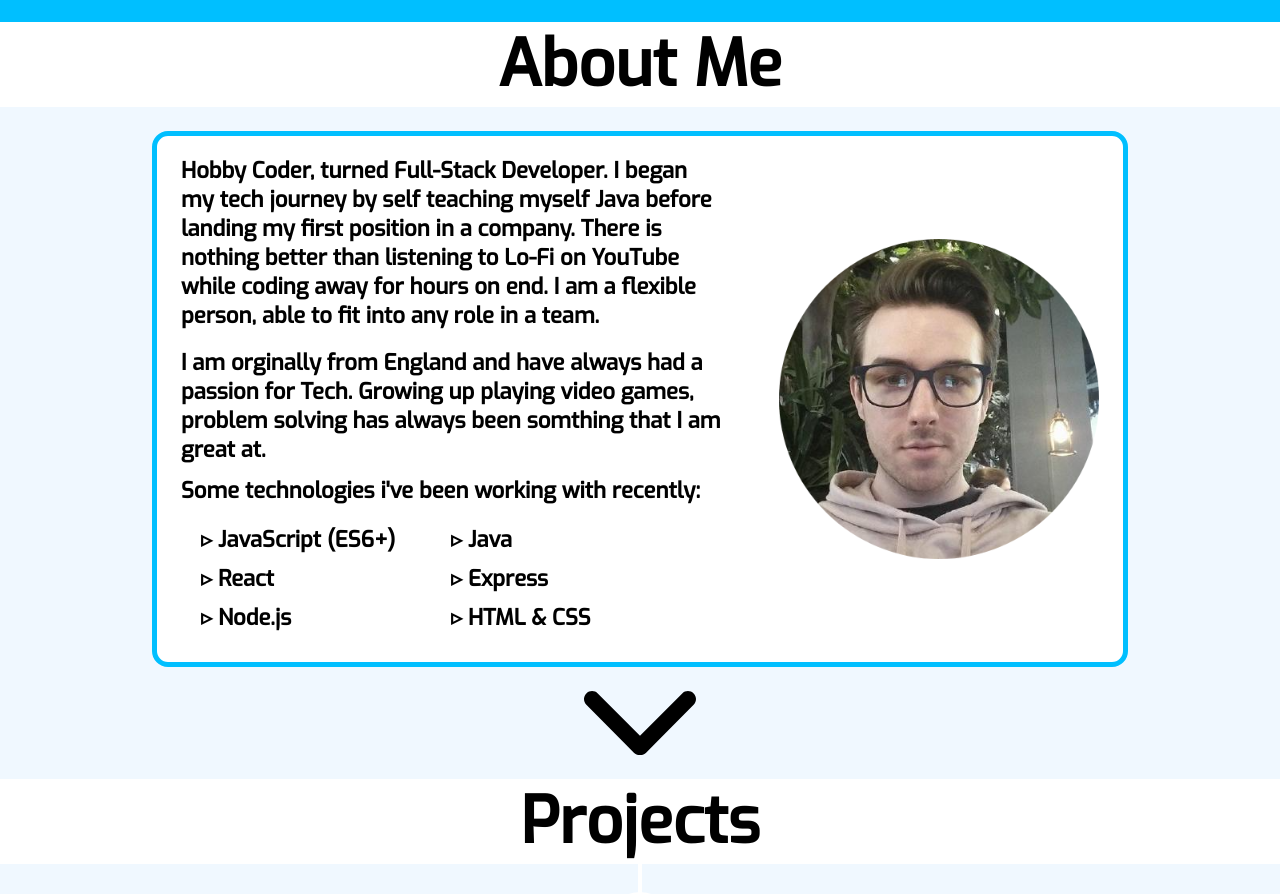
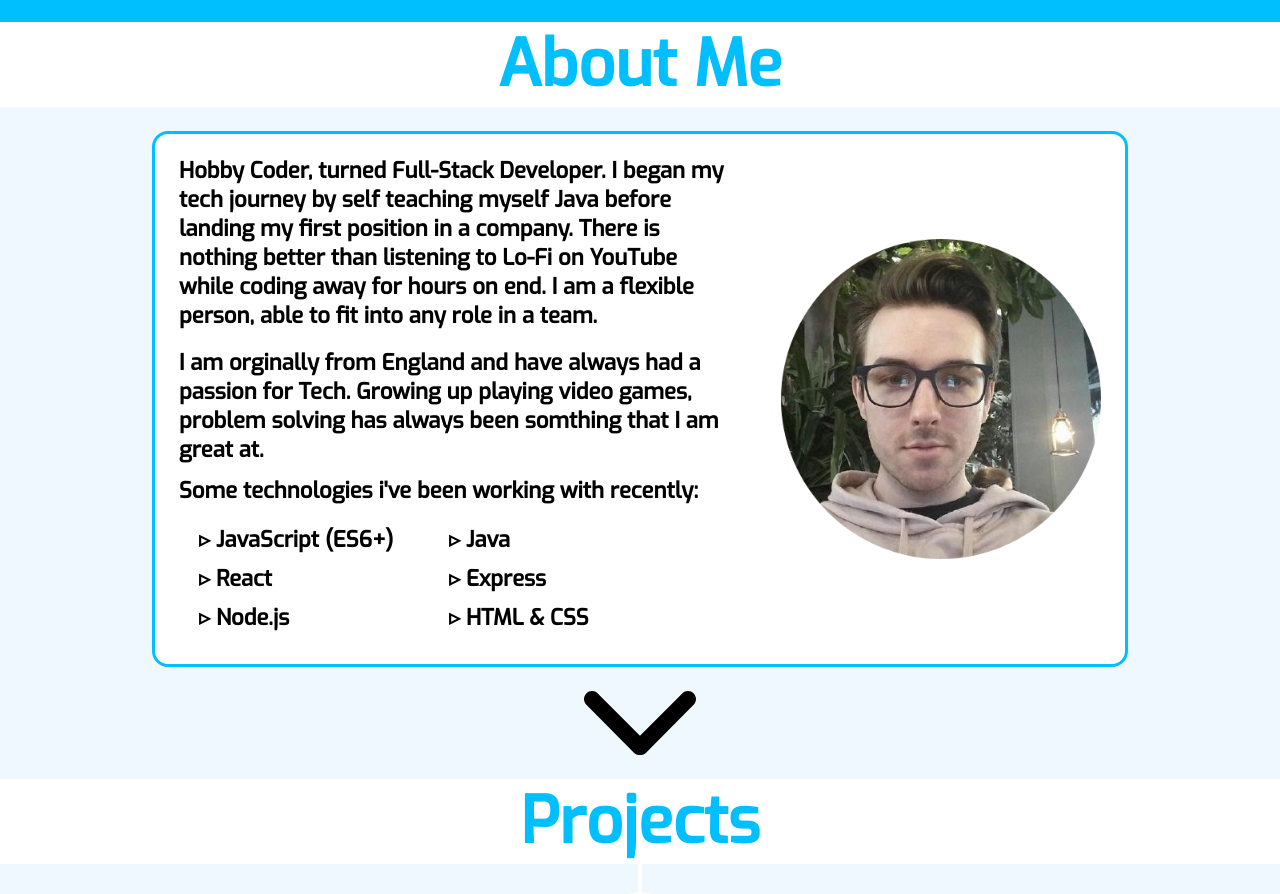
Before and after one commit to MichaelWearing/Portfolio, a React (Create React App) app: page / in a window 1280 px wide. Shown: the part 781-1675 px from the top of the page. Built offline with nearby package versions, Linux system fonts and the light colour scheme.

Commit message:
small styling changes, updated portfolio img

```diff
--- a/src/components/About/AboutElements.js
+++ b/src/components/About/AboutElements.js
@@ -3,6 +3,7 @@ import { Link } from "react-scroll";
 
 export const AboutH1 = styled.h1`
   background: #fff;
+  color: deepskyblue;
 
   text-align: center;
   font-size: 8vh;
@@ -20,7 +21,7 @@ export const AboutContent = styled.div`
   min-height: 67vh;
   align-content: center;
 
-  border: 5px solid deepskyblue;
+  border: 3px solid deepskyblue;
   margin-top: 3vh;
   padding: 0 3vh;
   background: #fff;
--- a/src/components/Contact/ContactElements.js
+++ b/src/components/Contact/ContactElements.js
@@ -18,6 +18,7 @@ const SlideIn = keyframes`
 
 export const ContactH1 = styled.h1`
   background: #fff;
+  color: deepskyblue;
 
   text-align: center;
   font-size: 8vh;
@@ -81,7 +82,7 @@ export const MailIcon = styled.a`
   color: black;
 
   &:hover {
-    color: white;
+    color: deepskyblue;
   }
 `;
 export const LinkedinIcon = styled.a`
@@ -89,24 +90,25 @@ export const LinkedinIcon = styled.a`
   color: black;
 
   &:hover {
-    color: white;
+    color: deepskyblue;
   }
 `;
 
 export const ContactText = styled.p`
   text-align: center;
   width: 100%;
-  padding: 0 30% 3vh;
+  padding: 0 30% 10vh;
 `;
 
 export const Footer = styled.div`
   display: flex;
-  justify-content: space-between;
+  justify-content: center;
 
   color: deepskyblue;
 
   width: 98%;
   padding-left: 2%;
+  padding-bottom: 5vh;
 `;
 
 export const TopScroll = styled(Link)`
--- a/src/components/Contact/index.js
+++ b/src/components/Contact/index.js
@@ -61,9 +61,9 @@ export default function Contact() {
         reach out. Have a nice day!
       </ContactText>
       <Footer>
-        <TopScroll to="info" smooth={true} offset={-50}>
+        {/* <TopScroll to="info" smooth={true} offset={-50}>
           ^^^ To The Top ^^^
-        </TopScroll>
+        </TopScroll> */}
         <p> Designed and Built by Michael Wearing</p>
       </Footer>
     </>
--- a/src/components/Projects/ProjectsElements.js
+++ b/src/components/Projects/ProjectsElements.js
@@ -6,6 +6,7 @@ export const TimelineContainer = styled.div`
 
 export const TimelineH1 = styled.h1`
   background: #fff;
+  color: deepskyblue;
 
   text-align: center;
   font-size: 8vh;
```
Also changed, not shown: src/images/Portfolio.png, 1 other file (tests, documents, lock files or other folders).
